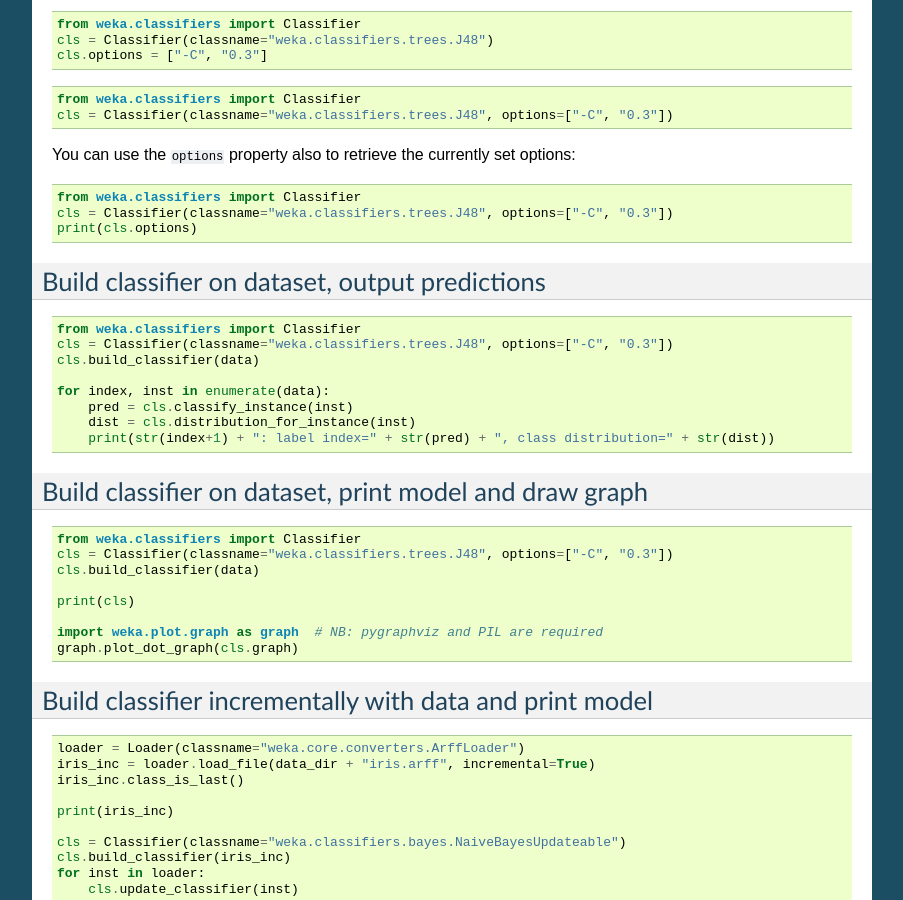
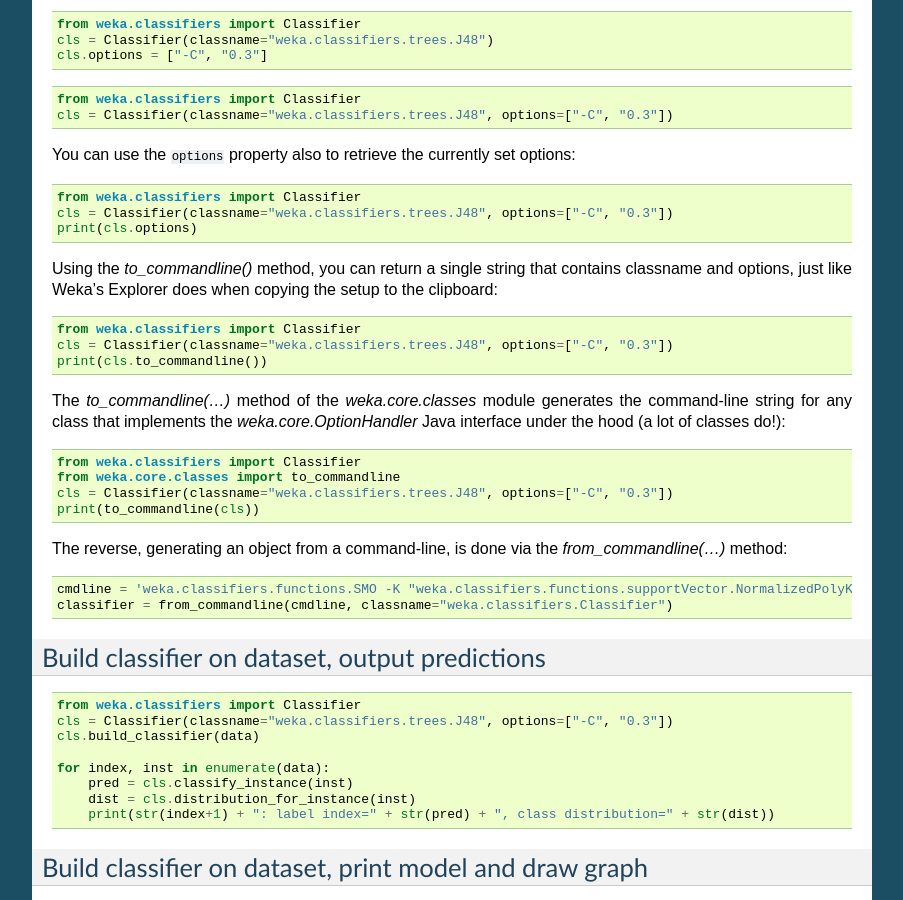
Before and after one commit to fracpete/python-weka-wrapper3, a Sphinx documentation site: the page built from doc/source/examples.rst, in a window 1280 px wide and 900 px high, scrolled down 4508 px. Shown: the whole window, without its empty margins (198-1101 px from the left). Built offline with Sphinx 7.4.7, drawn with Linux system fonts in a browser that asks for light colours; pages that are not in the unit, such as notebooks, are missing from menus.

Commit message:
option handling support from the commandline via the weka.core.classes module is awkward, instead improved option handling examples in documentation

```diff
--- a/doc/source/examples.rst
+++ b/doc/source/examples.rst
@@ -318,6 +318,35 @@
    from weka.classifiers import Classifier
    cls = Classifier(classname="weka.classifiers.trees.J48", options=["-C", "0.3"])
    print(cls.options)
+
+Using the `to_commandline()` method, you can return a single string that contains
+classname and options, just like Weka's Explorer does when copying the setup to
+the clipboard:
+
+.. code-block:: python
+
+   from weka.classifiers import Classifier
+   cls = Classifier(classname="weka.classifiers.trees.J48", options=["-C", "0.3"])
+   print(cls.to_commandline())
+
+The `to_commandline(...)` method of the `weka.core.classes` module generates
+the command-line string for any class that implements the `weka.core.OptionHandler`
+Java interface under the hood (a lot of classes do!):
+
+.. code-block:: python
+
+   from weka.classifiers import Classifier
+   from weka.core.classes import to_commandline
+   cls = Classifier(classname="weka.classifiers.trees.J48", options=["-C", "0.3"])
+   print(to_commandline(cls))
+
+The reverse, generating an object from a command-line, is done via the
+`from_commandline(...)` method:
+
+.. code-block:: python
+
+    cmdline = 'weka.classifiers.functions.SMO -K "weka.classifiers.functions.supportVector.NormalizedPolyKernel -E 3.0"'
+    classifier = from_commandline(cmdline, classname="weka.classifiers.Classifier")
 
 
 Build classifier on dataset, output predictions
--- a/doc/source/index.rst
+++ b/doc/source/index.rst
@@ -53,7 +53,6 @@
    troubleshooting
    examples
    commandline
-   optionhandling
    flow
 
 API
```
Also changed, not shown: doc/source/optionhandling.rst (deleted, +0 -104 lines).
